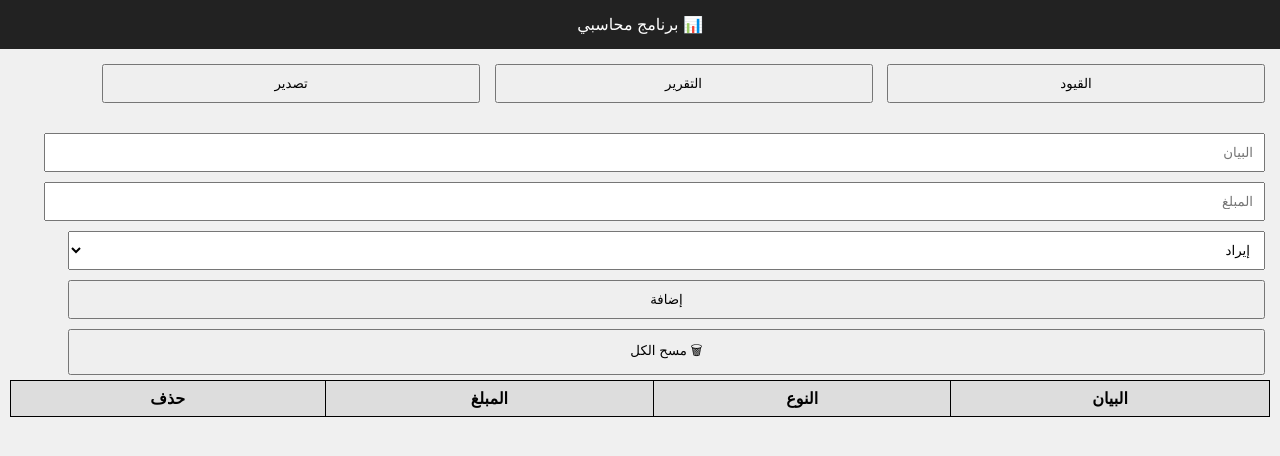
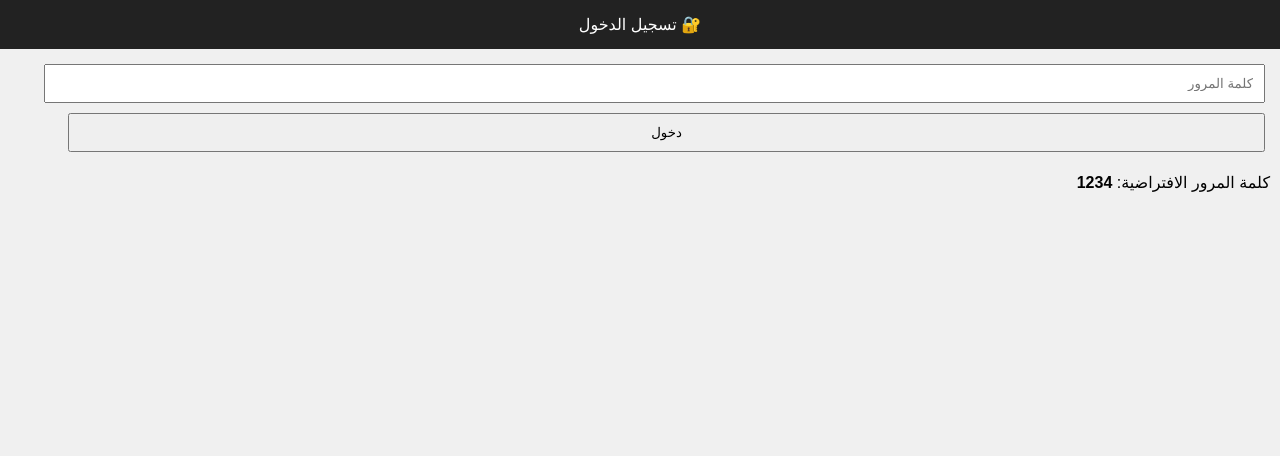
Before and after one commit to mohammedelsonbaty866-jpg/accounting_syste, a plain HTML site: page index.html in a window 1280 px wide. Drawn offline with Linux system fonts and the light colour scheme.

Commit message:
Refactor nav button styles and add login functionality

```diff
--- a/index.html
+++ b/index.html
@@ -15,11 +15,6 @@
             color: #fff;
             padding: 15px;
             text-align: center;
-        }
-        nav button {
-            padding: 10px;
-            margin: 5px;
-            width: 30%;
         }
         .container {
             padding: 10px;
@@ -53,9 +48,27 @@
         .hidden {
             display: none;
         }
+        nav button {
+            padding: 10px;
+            margin: 5px;
+            width: 30%;
+        }
     </style>
 </head>
 <body>
+
+<!-- شاشة الدخول -->
+<div id="login">
+    <header>🔐 تسجيل الدخول</header>
+    <div class="container">
+        <input id="password" type="password" placeholder="كلمة المرور">
+        <button onclick="login()">دخول</button>
+        <p>كلمة المرور الافتراضية: <b>1234</b></p>
+    </div>
+</div>
+
+<!-- البرنامج -->
+<div id="app" class="hidden">
 
 <header>📊 برنامج محاسبي</header>
 
@@ -99,8 +112,29 @@
     </div>
 
 </div>
+</div>
 
 <script>
+// ====== الحماية ======
+const MASTER_PASSWORD = "1234";
+
+function login() {
+    let pass = document.getElementById("password").value;
+    if (pass === MASTER_PASSWORD) {
+        localStorage.setItem("logged", "yes");
+        document.getElementById("login").classList.add("hidden");
+        document.getElementById("app").classList.remove("hidden");
+    } else {
+        alert("كلمة المرور غير صحيحة");
+    }
+}
+
+if (localStorage.getItem("logged") === "yes") {
+    document.getElementById("login").classList.add("hidden");
+    document.getElementById("app").classList.remove("hidden");
+}
+
+// ====== المحاسبة ======
 let data = JSON.parse(localStorage.getItem("accounts")) || [];
 
 function show(section) {
```
